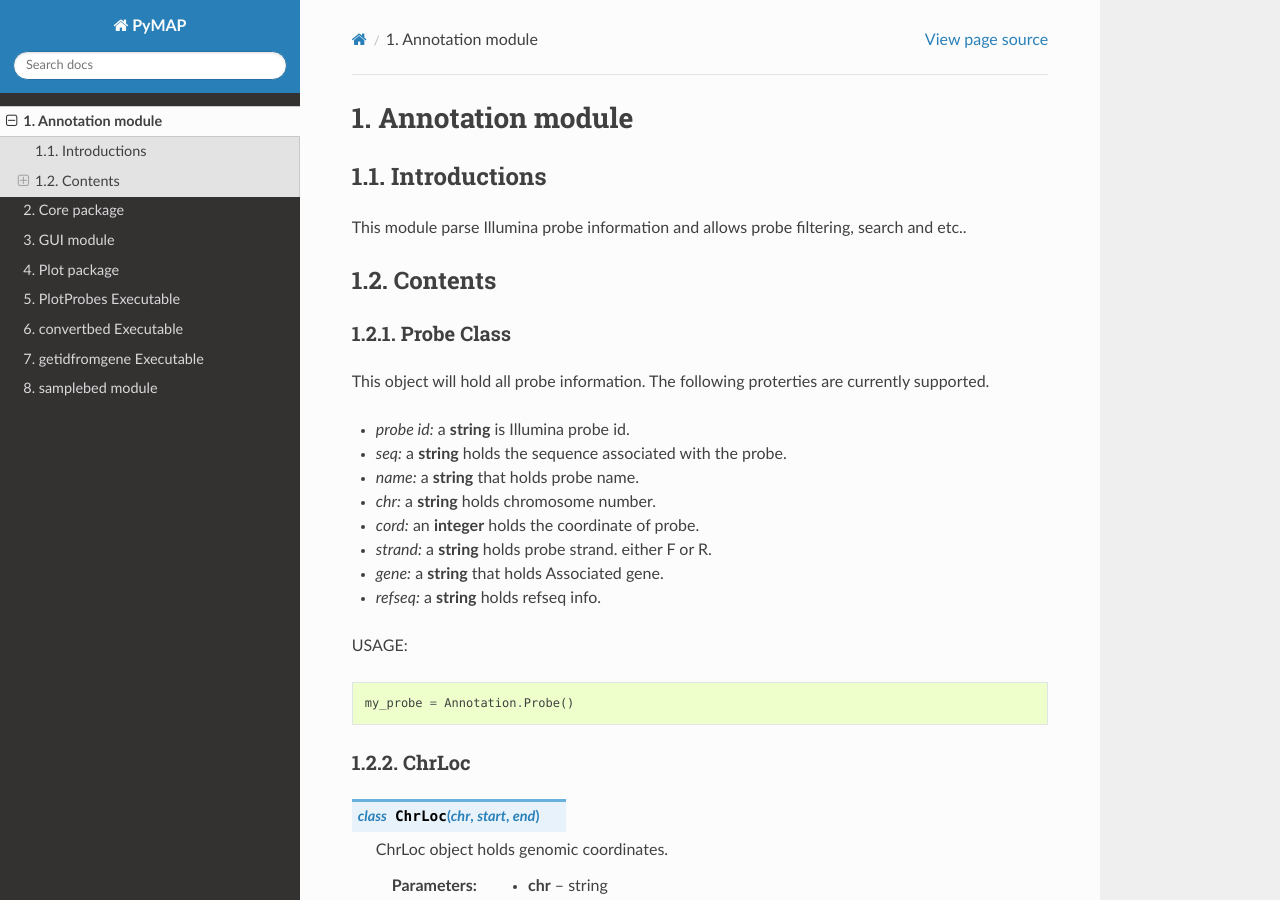
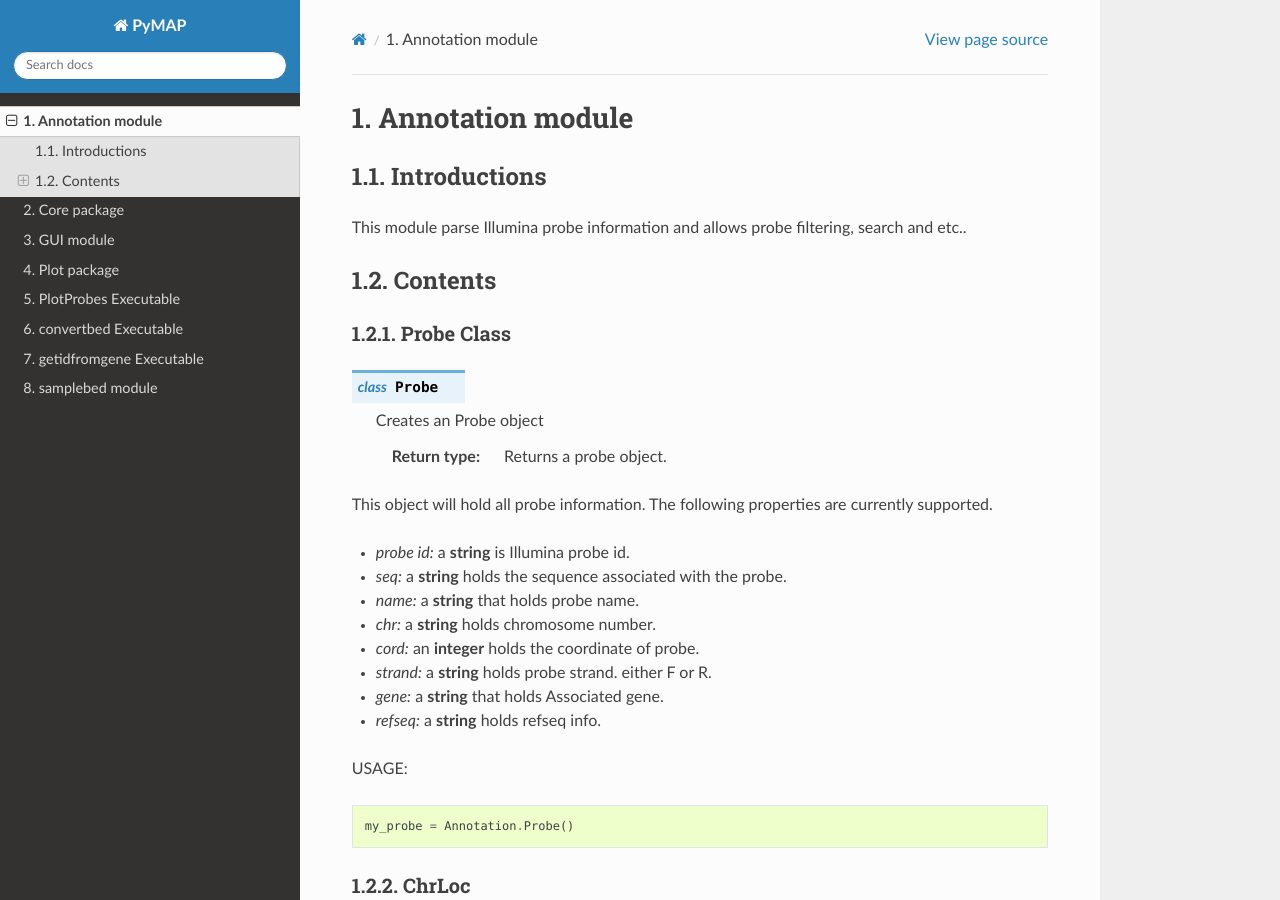
Before and after one commit to AminMahpour/PyMAP, a Sphinx documentation site: the page built from docs/Annotation.rst, in a window 1280 px wide and 900 px high. Built offline with Sphinx 7.4.7 and the Read the Docs theme 2.0.0, drawn with Linux system fonts in a browser that asks for light colours.

Commit message:
updated documentations.

```diff
--- a/docs/Annotation.rst
+++ b/docs/Annotation.rst
@@ -9,7 +9,15 @@ Contents
 --------
 Probe Class
 ^^^^^^^^^^^
-This object will hold all probe information. The following proterties are currently supported.
+
+.. class:: Probe()
+
+    Creates an Probe object
+
+    :rtype: Returns a probe object.
+
+
+This object will hold all probe information. The following properties are currently supported.
 
 - *probe id:* a **string** is Illumina probe id.
 - *seq:* a **string** holds the sequence associated with the probe.
```
